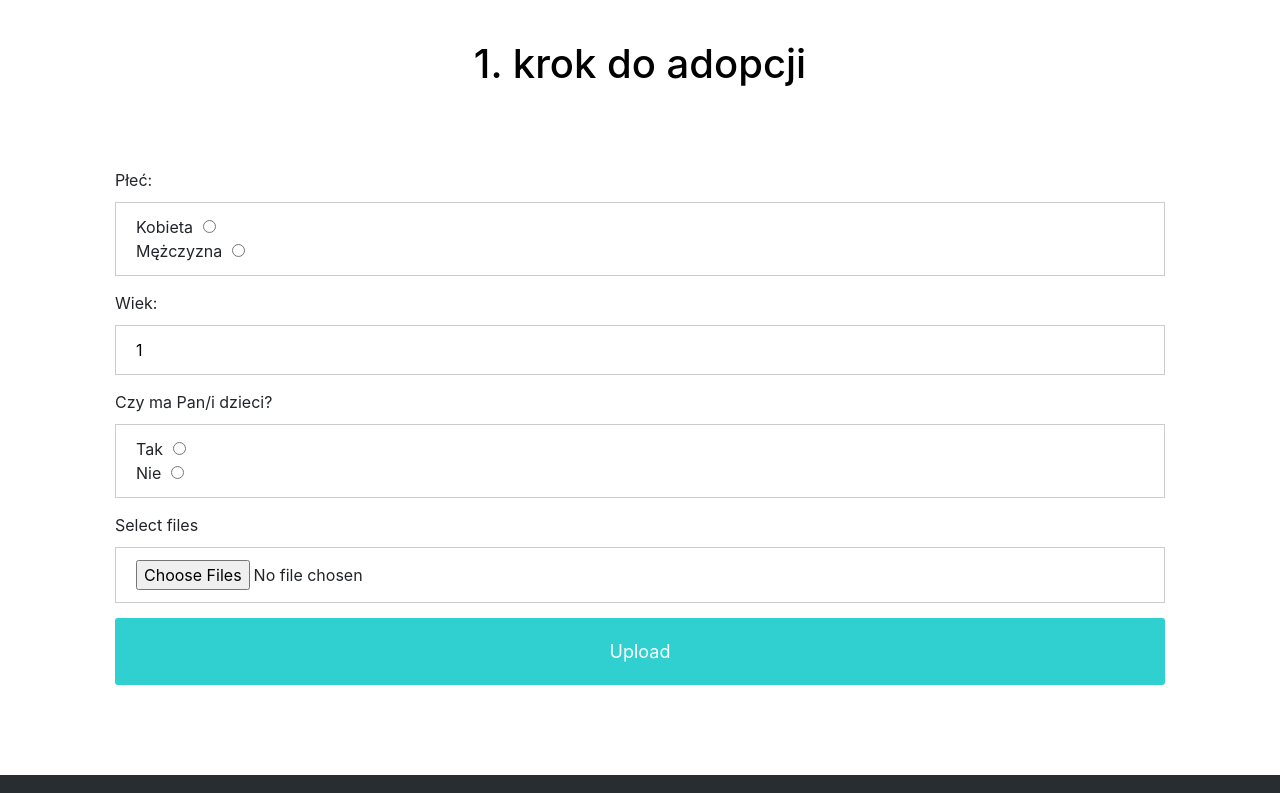
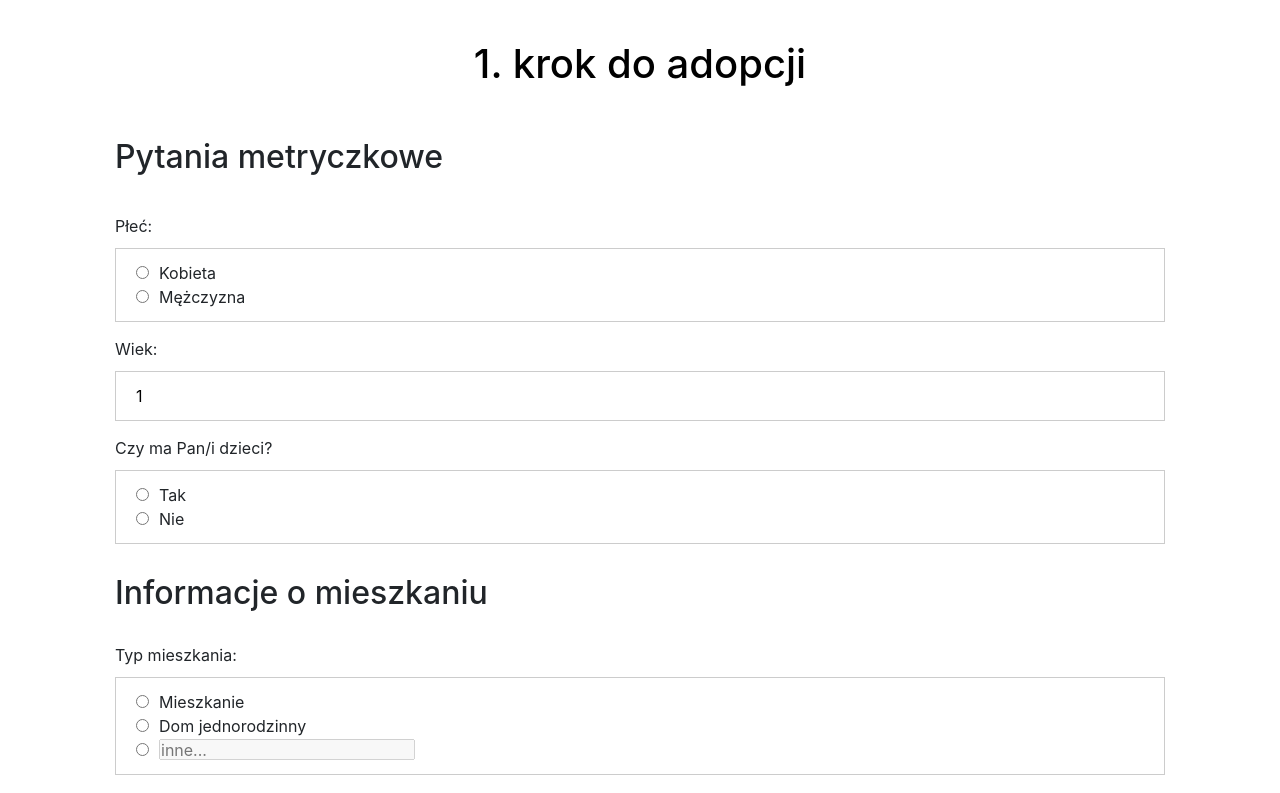
Before and after one commit to maciejlewicki95/the-adoption-process, a React (Create React App) app: page / in a window 1280 px wide. Shown: the part 220-1013 px from the top of the page. Built offline with nearby package versions, Linux system fonts and the light colour scheme.

Commit message:
some things added, especially related to the house data

```diff
--- a/src/components/FirstStep.jsx
+++ b/src/components/FirstStep.jsx
@@ -9,11 +9,12 @@ export const FirstStep = () => {
     const [kids, setKids] = useState([]);
     const [errorAgeLessOrEqualToZero, setErrorAgeLessOrEqualToZero] = useState("");
     const [errorKidsLessOrEqualToZero, setErrorKidsLessOrEqualToZero] = useState("");
+    const [errorCustomHouseType, setErrorCustomHouseType] = useState("");
     const [gender, setGender] = useState("");
+    const [houseType, setHouseType] = useState("");
+    const [customHouseType, setCustomHouseType] = useState("");
 
     function validateAgeOnChange(event) {
-        console.log(hasKids);
-
         if (event.target.value == "") {
             setAge(event.target.value);
         }
@@ -28,18 +29,51 @@ export const FirstStep = () => {
     }
 
     function validateCountOfKids(event) {
-
         if (event.target.value == "") {
             setHowManyKids(event.target.value);
         }
         else if (event.target.value <= 0) {
-            setErrorKidsLessOrEqualToZero('Zaznaczono wcześniej, że posiada Pan/i dzieci. Jeśli tak nie jest proszę zmienić odpowiedź powyżej z "tak" na "nie".');
+            setErrorKidsLessOrEqualToZero('Zaznaczono wcześniej, że posiada Pan/i dzieci. Proszę wskazać poprawną liczbę lub zmienić odpowiedź powyżej z "tak" na "nie".');
             setHowManyKids(1);
         }
         else {
             setErrorKidsLessOrEqualToZero("")
             setHowManyKids(event.target.value);
         }
+    }
+
+    function enableCustomAnswer(){
+        let customAnswer = document.getElementById("custom_answer_for_house_type");
+        customAnswer.disabled = false;
+    }
+
+    function disableCustomAnswer(){
+        let customAnswer = document.getElementById("custom_answer_for_house_type");
+        customAnswer.disabled = true;
+    }
+
+    function isValidCharacter(event){
+        var index = event.target.value.length - 1
+        console.log(index);
+        console.log(event.target.value.charCodeAt(index));
+        if ((event.target.value.charCodeAt(index) >= 65 && event.target.value.charCodeAt(index) <= 90) ||
+        (event.target.value.charCodeAt(index) >= 97 && event.target.value.charCodeAt(index) <= 122) ||
+        (event.target.value.charCodeAt(index) == 32) ||
+        (event.target.value.charCodeAt(index) >= 44 && event.target.value.charCodeAt(index) <= 46) ||
+        (event.target.value.length <= 0)) {
+            setErrorCustomHouseType("");
+            setCustomHouseType(event.target.value);
+            setHouseType(event.target.value);
+        }
+        else {
+            setErrorCustomHouseType('Możesz używać tylko małych i wielkich liter, spacji oraz znaków "." "," "-"')
+        }
+    }
+
+    function changeHouseType(houseType){
+        disableCustomAnswer();
+        setCustomHouseType("");
+        setHouseType(houseType);
     }
 
     let hasGender = (gender == "male" || gender == "female")
@@ -49,15 +83,16 @@ export const FirstStep = () => {
         <>
             <div className="container">
                 <h1>1. krok do adopcji</h1>
-                <form id='form'>
+                <h2>Pytania metryczkowe</h2>
+                <form id='form' encType="multipart/form-data" method="POST">
                     <div className="input-choice">
                         <label htmlFor='gender_question'>Płeć:</label>
                         <div className="answers">
+                            <input className='picking_input' name='gender_question' id='gender_question' type='radio' value="female" onChange={event => setGender(event.target.value)} />
                             Kobieta
-                            <input className='picking_input' name='gender_question' id='gender_question' type='radio' value="female" onChange={event => setGender(event.target.value)}/>
                             <br />
+                            <input className='picking_input' name='gender_question' id='gender_question' type='radio' value="male" onChange={event => setGender(event.target.value)} />
                             Mężczyzna
-                            <input className='picking_input' name='gender_question' id='gender_question' type='radio' value="male" onChange={event => setGender(event.target.value)}/>
                         </div>
                     </div>
                     <div className="input-group">
@@ -76,11 +111,11 @@ export const FirstStep = () => {
                             {gender == "male" && (<span>Czy ma Pan dzieci?</span>)}
                         </label>
                         <div className="answers">
+                            <input className='picking_input' name='children_question' id='children_question' type='radio' onChange={event => setHasKids(true)} />
                             Tak
-                            <input className='picking_input' name='children_question' id='children_question' type='radio' onChange={event => setHasKids(true)}/>
                             <br />
+                            <input className='picking_input' name='children_question' id='children_question' type='radio' onChange={event => setHasKids(false)} />
                             Nie
-                            <input className='picking_input' name='children_question' id='children_question' type='radio' onChange={event => setHasKids(false)} />
                         </div>
                     </div>
                     {hasKids && (
@@ -95,12 +130,32 @@ export const FirstStep = () => {
                             )}
                         </>
                     )}
+                    <h2>Informacje o mieszkaniu</h2>
+                    <div className="input-choice">
+                        <label htmlFor='house_type_question'>Typ mieszkania:</label>
+                        <div className="answers">
+                            <input className='picking_input' name='house_type_question' id='house_type_question' type='radio' value="flat" onChange={event => changeHouseType(event.target.value)} />
+                            Mieszkanie
+                            <br />
+                            <input className='picking_input' name='house_type_question' id='house_type_question' type='radio' value="single family house" onChange={event => changeHouseType(event.target.value)} />
+                            Dom jednorodzinny
+                            <br />
+                            <input className='picking_input' name='house_type_question' id='house_type_question' type='radio' onChange={event => enableCustomAnswer()} />
+                            <input type='text' id="custom_answer_for_house_type" style={{height: "21px", width: "20vw"}} disabled placeholder="inne..." value={customHouseType} onChange={event => isValidCharacter(event)} />
+                        </div>
+                    </div>
+                    {errorCustomHouseType != "" && (
+                        <div className="error">
+                            {errorCustomHouseType}
+                        </div>
+                    )}
                     <div className="input-group">
-                        <label htmlFor='files'>Select files</label>
-                        <input className='default' id='files' type="file" multiple />
+                        <label htmlFor='files'>Dodaj zdjęcia mieszkania:</label>
+                        <input className='inputfile' id='files' type="file" multiple data-multiple-caption="{count} files selected" />
                     </div>
-                    <button className="submit-btn" type='submit'>Upload</button>
+                    <button className="submit-btn" type='submit'>Prześlij dane</button>
                 </form>
+
             </div>
 
         </>
--- a/src/components/Header.jsx
+++ b/src/components/Header.jsx
@@ -2,17 +2,17 @@ import React, { useEffect, useState } from "react";
 import Logo from '../photos/logo.png'
 import LogoMobile from '../photos/piesioWRamce.png'
 
-window.onscroll = function () { scrollFunction() };
+// window.onscroll = function () { scrollFunction() };
 
-function scrollFunction() {
-    if (document.body.scrollTop > 50 || document.documentElement.scrollTop > 50) {
-        document.getElementById("header").classList.add("header_small");
-        document.getElementById("header").classList.remove("header_big");
-    } else {
-        document.getElementById("header").classList.add("header_big");
-        document.getElementById("header").classList.remove("header_small");
-    }
-}
+// function scrollFunction() {
+//     if (document.body.scrollTop > 50 || document.documentElement.scrollTop > 50) {
+//         document.getElementById("header").classList.add("header_small");
+//         document.getElementById("header").classList.remove("header_big");
+//     } else {
+//         document.getElementById("header").classList.add("header_big");
+//         document.getElementById("header").classList.remove("header_small");
+//     }
+// }
 
 export const Header = () => {
 
--- a/src/components/test.css
+++ b/src/components/test.css
@@ -3,7 +3,7 @@
 }
 
 .container {
-    max-width: 500px;
+    max-width: 75vw;
     margin: 60px auto;
 }
 
@@ -12,6 +12,17 @@
     text-align: center;
     color: black;
 }
+
+.container h2 {
+    margin-left: 30px;
+    text-align: left;
+}
+
+.container form h2 {
+    margin: 30px 0px 30px 0px;
+    text-align: left;
+}
+
 form {
     background-color: white;
     padding: 30px;
@@ -48,7 +59,7 @@ form .input-choice .answers {
 }
 
 form .input-choice .answers input {
-    margin-left: 10px;
+    margin-right: 10px;
 }
 
 .submit-btn {
@@ -59,6 +70,7 @@ form .input-choice .answers input {
     color: white;
     border-radius: 3px;
     padding: 20px;
+    margin-top: 30px;
     text-align: center;
 }
 
@@ -69,3 +81,30 @@ form .input-choice .answers input {
     font-weight: bold;
     color: red;
 }
+
+/* .upload {
+    width: 157px;
+    height: 57px;
+    background: url(https://lh6.googleusercontent.com/-dqTIJRTqEAQ/UJaofTQm3hI/AAAAAAAABHo/w7ruR1SOIsA/s157/upload.png);
+    overflow: hidden;
+}
+
+.upload input {
+    display: block !important;
+    width: 157px !important;
+    height: 57px !important;
+    opacity: 0 !important;
+    overflow: hidden !important;
+} */
+
+/* .inputfile {
+    font-size: 1.25em;
+    font-weight: 700;
+    color: white;
+    background-color: black;
+    display: inline-block;
+}
+
+.inputfile:focus {
+    background-color: red;
+} */
```
